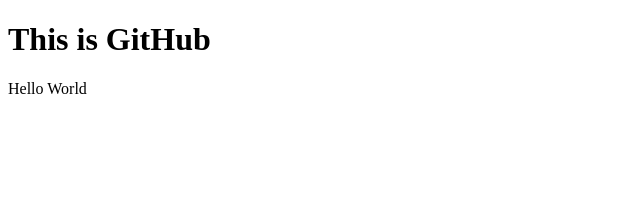
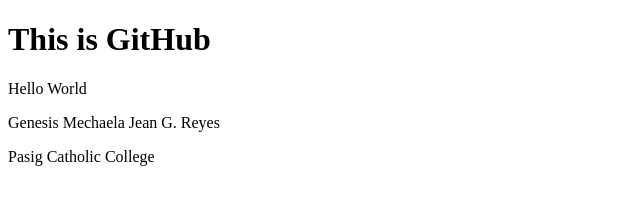
Before and after one commit to NiceJeans07/IT101_Reyes, a plain HTML site: page index.html in a window 1280 px wide. Shown: the whole page, without its empty margins (0-640 px from the left). Drawn offline with Linux system fonts and the light colour scheme.

Commit message:
Update index.html

```diff
--- a/index.html
+++ b/index.html
@@ -4,6 +4,8 @@
     <h1>This is GitHub</h1>
     <body>
       <p>Hello World</p>
+      <p>Genesis Mechaela Jean G. Reyes</p>
+      <p>Pasig Catholic College</p>
     </body>
   </head>
 </html>
```
